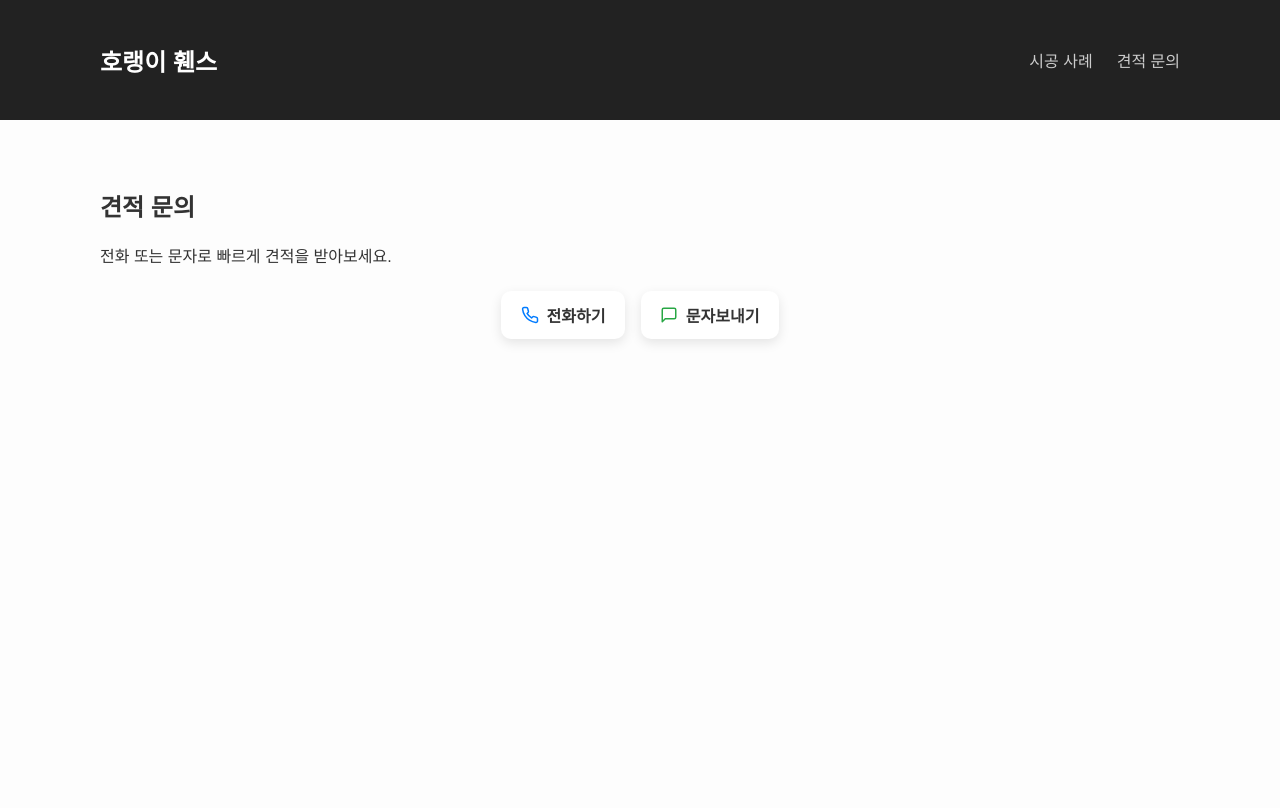
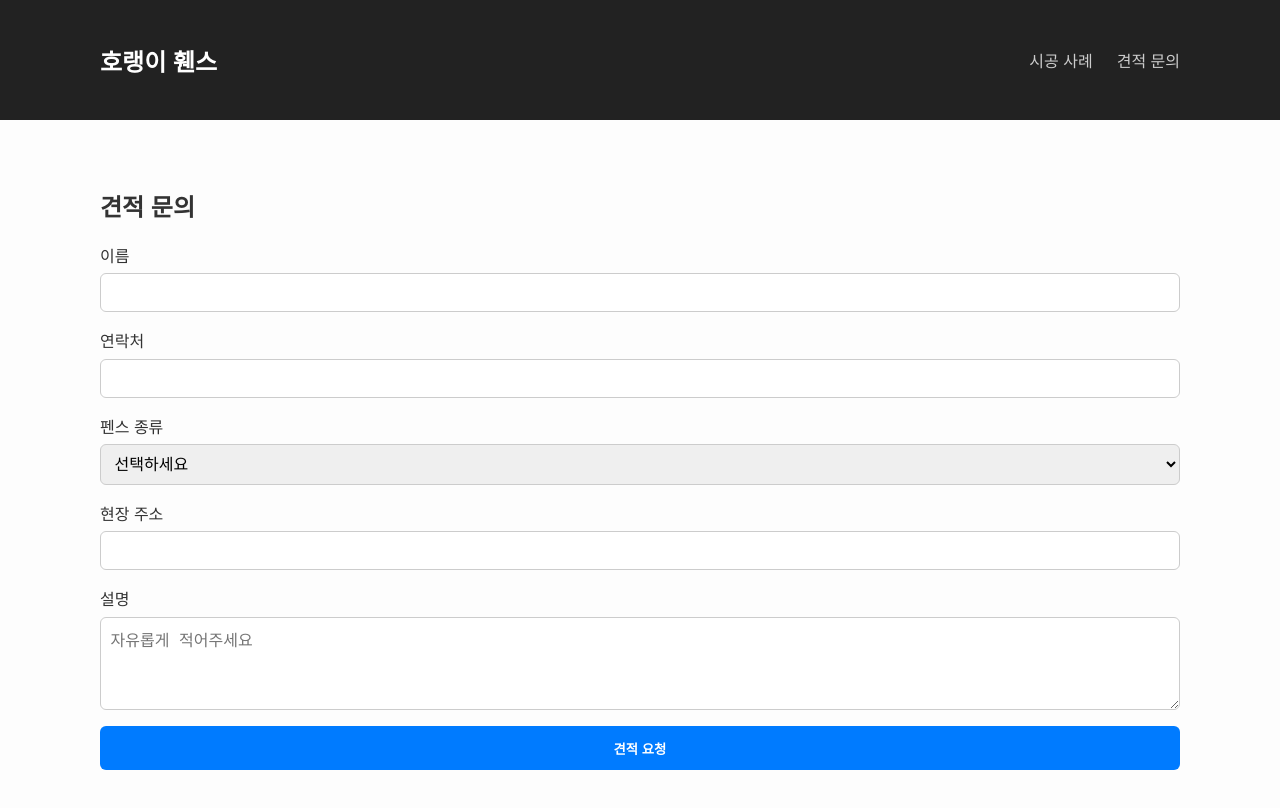
Before and after one commit to horangifence/horangifence-homepage, a React (Vite) app: page /estimate in a window 1280 px wide. Shown: the top 808 px of the page. Built offline with nearby package versions, Linux system fonts and the light colour scheme; a web font is replaced by a local one.

Commit message:
Add files via upload

```diff
--- a/src/App.css
+++ b/src/App.css
@@ -193,3 +193,42 @@ body, html {
 .action-button.sms svg {
   color: #28a745;
 }
+
+
+.estimate-form {
+  display: flex;
+  flex-direction: column;
+  gap: 1rem;
+  font-size: 1rem;
+}
+
+.estimate-form label {
+  display: flex;
+  flex-direction: column;
+  font-weight: 500;
+}
+
+.estimate-form input,
+.estimate-form select,
+.estimate-form textarea {
+  padding: 0.6rem;
+  font-size: 1rem;
+  border: 1px solid #ccc;
+  border-radius: 6px;
+  margin-top: 0.4rem;
+}
+
+.btn-submit {
+  background: #007bff;
+  color: white;
+  padding: 0.8rem 1.2rem;
+  border: none;
+  border-radius: 6px;
+  font-weight: bold;
+  cursor: pointer;
+  transition: background 0.2s ease;
+}
+
+.btn-submit:hover {
+  background: #0056b3;
+}
--- a/src/pages/Estimate.jsx
+++ b/src/pages/Estimate.jsx
@@ -1,14 +1,46 @@
 import React from "react";
-import { Phone, MessageSquare } from "lucide-react";
 
 const Estimate = () => (
   <section className="section container">
     <h2>견적 문의</h2>
-    <p>전화 또는 문자로 빠르게 견적을 받아보세요.</p>
-    <div className="buttons">
-      <a href="tel:01021373387" className="action-button"><Phone size={18} /><span>전화하기</span></a>
-      <a href="sms:01021373387" className="action-button sms"><MessageSquare size={18} /><span>문자보내기</span></a>
-    </div>
+    <form
+      action="https://formspree.io/f/mjkyeqdq"
+      method="POST"
+      className="estimate-form"
+    >
+      <label>
+        이름
+        <input type="text" name="name" required />
+      </label>
+
+      <label>
+        연락처
+        <input type="tel" name="phone" required />
+      </label>
+
+      <label>
+        펜스 종류
+        <select name="type" required>
+          <option value="">선택하세요</option>
+          <option value="메쉬휀스">메쉬휀스</option>
+          <option value="디자인휀스">디자인휀스</option>
+          <option value="합성목휀스">합성목휀스</option>
+          <option value="특수휀스">특수휀스</option>
+        </select>
+      </label>
+
+      <label>
+        현장 주소
+        <input type="text" name="address" required />
+      </label>
+
+      <label>
+        설명
+        <textarea name="message" rows="4" placeholder="자유롭게 적어주세요" />
+      </label>
+
+      <button type="submit" className="btn-submit">견적 요청</button>
+    </form>
   </section>
 );
 
```
